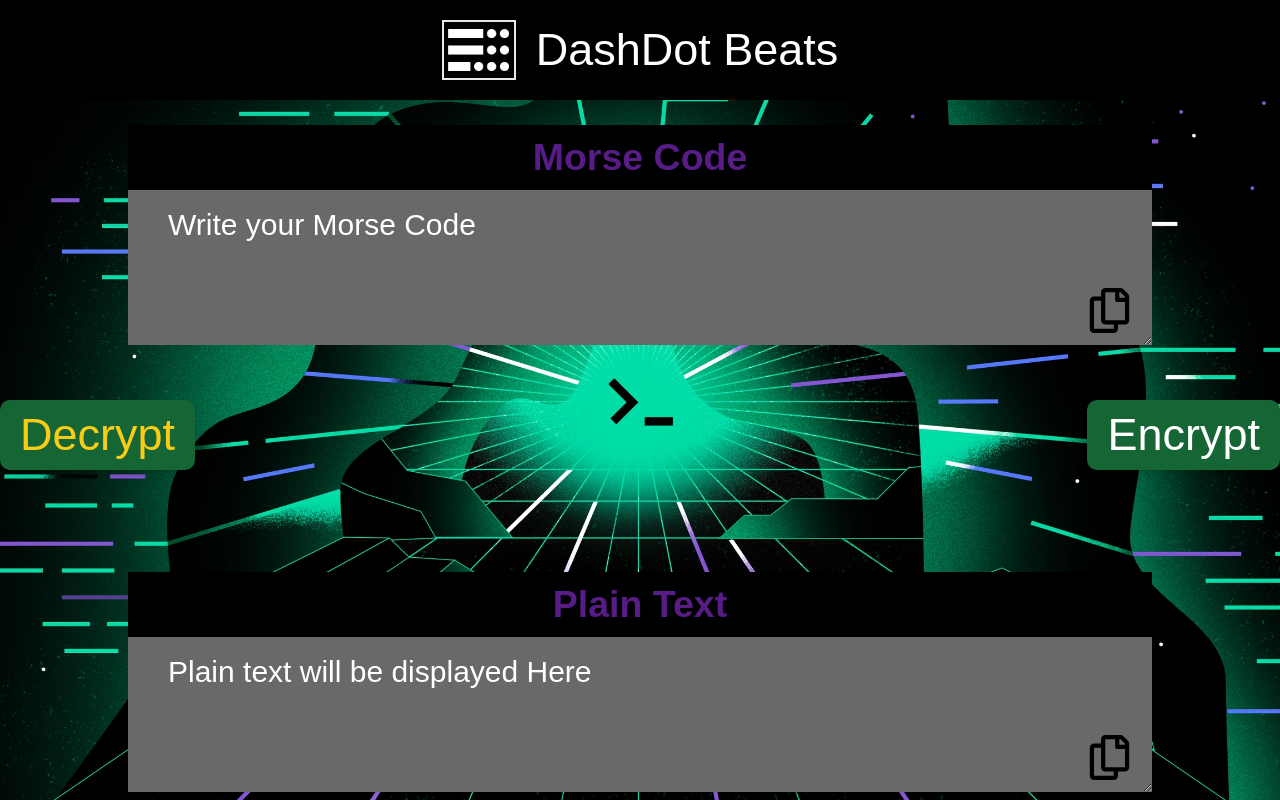
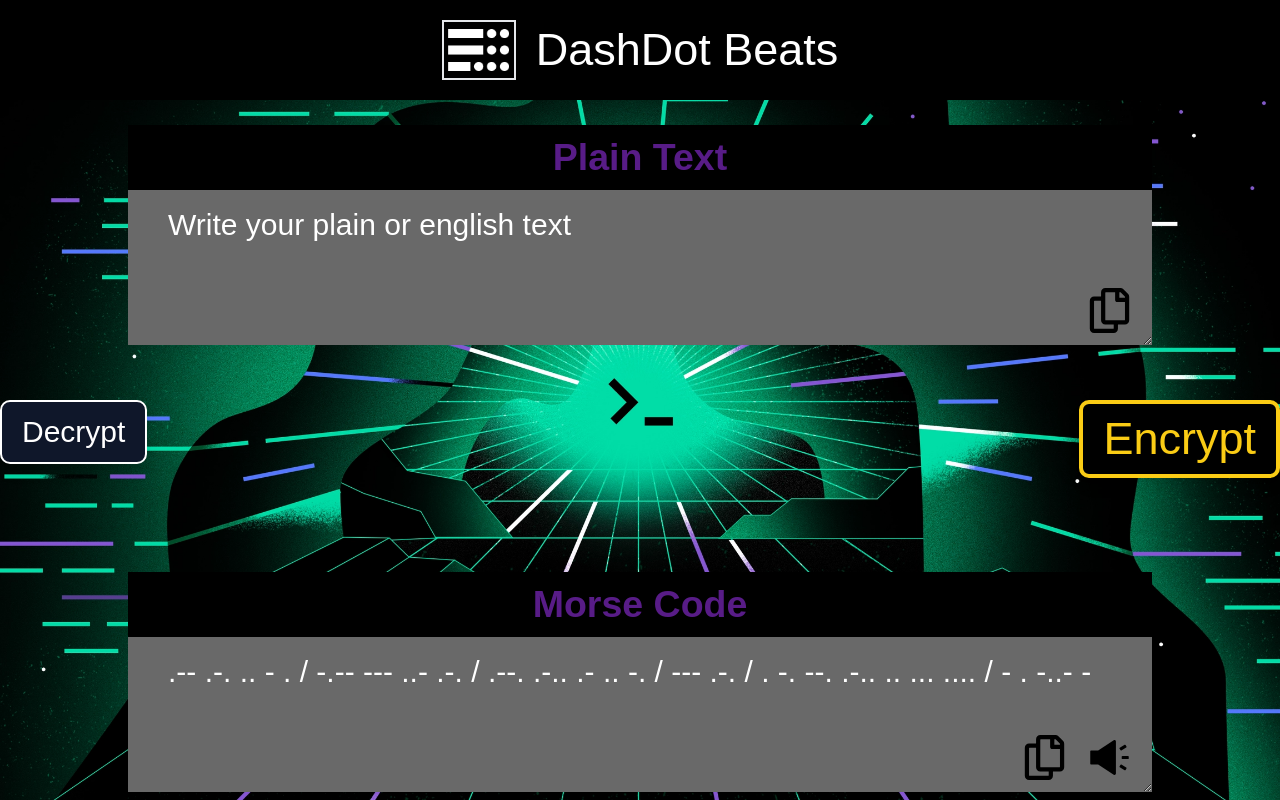
Before and after one commit to imkaransandhu/morse-code, a React (Create React App) app: page / in a window 1280 px wide. Built offline with nearby package versions, Linux system fonts and the light colour scheme.

Commit message:
upd: added speech function

```diff
--- a/package.json
+++ b/package.json
@@ -14,6 +14,7 @@
     "react-scripts": "5.0.1",
     "redux": "^4.2.0",
     "redux-thunk": "^2.4.2",
+    "tone": "^14.7.77",
     "web-vitals": "^2.1.4"
   },
   "scripts": {
--- a/src/Components/CustomButon.js
+++ b/src/Components/CustomButon.js
@@ -17,9 +17,13 @@ const CustomButton = ({ btnType, crypt }) => {
   return (
     <button
       onClick={changeEOrD}
-      className={`${btnType !== crypt ? "text-white " : "text-yellow "} ${
+      className={`${
+        btnType !== crypt
+          ? "text-white bg-slate-900 text-2xl border-2 border-white"
+          : "text-yellow bg-black text-4xl border-4 border-yellow "
+      } ${
         btnType === "Encrypt" ? " right-0" : "left-0"
-      } absolute text-4xl top-1/2 bg-green-800 px-4 py-2 rounded-lg shadow-lg
+      } absolute  top-1/2  px-4 py-2 rounded-lg shadow-lg
       `}
     >
       {btnType}
--- a/src/Components/CustomForm.js
+++ b/src/Components/CustomForm.js
@@ -5,12 +5,18 @@ import changeMorseCode from "../actionCreators/changeMorseCode";
 import changePlainText from "../actionCreators/changePlainText";
 import codeToText from "../Functions/MorseCodeToPlainText/codeToText";
 import textToCode from "../Functions/textToMorse/textToCode";
+import { AiFillSound } from "react-icons/ai";
+//import { Tone, Synth, Transport } from "tone";
+//import { useEffect } from "react";
+import * as Tone from "tone";
+import { useState } from "react";
 
 const CustomForm = ({ crypt, typeOfForm }) => {
   //const [morseCode, setMorseCode] = useState("");
   const dispatch = useDispatch();
   const plainText = useSelector((state) => state.plainText);
   const morseCode = useSelector((state) => state.morseCode);
+  const [playMorseIsActive, setPlayMorseIsActive] = useState(true);
 
   const getMorseCode = (e) => {
     //setMorseCode(e.target.value);
@@ -19,7 +25,6 @@ const CustomForm = ({ crypt, typeOfForm }) => {
     dispatch(changePlainText(changedPlainText));
   };
   const getPlainText = (e) => {
-    console.log(e.target.value);
     let changedMorseCode = textToCode(e.target.value);
     dispatch(changeMorseCode(changedMorseCode));
   };
@@ -31,6 +36,54 @@ const CustomForm = ({ crypt, typeOfForm }) => {
       : (formText = document.getElementsByClassName("bottom")[0].placeholder);
     console.log(formText);
     navigator.clipboard.writeText(formText);
+  };
+
+  // playmorsecodesound
+  //let code = ".-- .-- .--";
+
+  // const dit = ".";
+  // const dah = "-";
+  // const frequency = 880;
+  // //const frequency2 = 440;
+  // const duration = 0.1;
+
+  const playMorse = (e) => {
+    e.preventDefault();
+    console.log(playMorseIsActive);
+    if (!playMorseIsActive) {
+      console.error("please wait last audio is playing");
+    } else {
+      setPlayMorseIsActive(false);
+      const synth = new Tone.PolySynth(Tone.Synth).toDestination();
+      let now = Tone.now();
+
+      for (const letter of morseCode) {
+        if (letter === "-") {
+          now += 0.2;
+          synth.triggerAttackRelease("E4", "10n", now);
+        } else if (letter === ".") {
+          now += 0.2;
+          synth.triggerAttackRelease("C4", "10n", now);
+        } else {
+          now += 0.4;
+          Tone.Transport.scheduleOnce(() => {
+            synth.triggerRelease();
+          }, now);
+        }
+      }
+      let totalTime = morseCode.length * 2000;
+      setInterval(() => setPlayMorseIsActive(true), totalTime);
+    }
+
+    //synth.triggerRelease(releaseArray, now + 0.3);
+  };
+
+  // Plain text speak
+
+  const playText = (e) => {
+    e.preventDefault();
+    let utterance = new SpeechSynthesisUtterance(plainText);
+    speechSynthesis.speak(utterance);
   };
 
   return (
@@ -57,15 +110,27 @@ const CustomForm = ({ crypt, typeOfForm }) => {
               ? "Write your plain or english text "
               : morseCode
             : typeOfForm === "top"
-            ? "Write your Morse Code"
+            ? ""
             : plainText
         }
         className={`${typeOfForm} text-white text-2xl w-full h-1/5 mt-4 py-12 px-8  bg-grey   placeholder:text-white`}
         onChange={crypt === "Encrypt" ? getPlainText : getMorseCode}
         disabled={typeOfForm === "bottom" && true}
       ></textarea>
-      <div className="absolute text-4xl cursor-pointer right-4 bottom-4">
+      <div className="absolute text-4xl cursor-pointer right-4 bottom-4 flex gap-x-4">
         <FaRegCopy onClick={copyToClipboard} className="cursor-pointer" />
+
+        {crypt === "Encrypt"
+          ? typeOfForm === "bottom" && (
+              <button onClick={playMorse}>
+                <AiFillSound className="cursor-pointer" />
+              </button>
+            )
+          : typeOfForm === "bottom" && (
+              <button onClick={playText}>
+                <AiFillSound className="cursor-pointer" />
+              </button>
+            )}
       </div>
     </form>
   );
--- a/src/actionCreators/changeMorseCode.js
+++ b/src/actionCreators/changeMorseCode.js
@@ -5,7 +5,8 @@ export default function changeMorseCode(morseCode) {
     console.log(morseCode);
     return {
       type: "CHANGE_MORSECODE_EMPTY",
-      payload: "Decrypted Text will be displayed here",
+      payload:
+        ".-- .-. .. - . / -.-- --- ..- .-. / .--. .-.. .- .. -. / --- .-. / . -. --. .-.. .. ... .... / - . -..- - ",
     };
   }
 }
--- a/src/reducers/encOrDec.js
+++ b/src/reducers/encOrDec.js
@@ -1,4 +1,4 @@
-export default function encOrDec(state = "Decrypt", action) {
+export default function encOrDec(state = "Encrypt", action) {
   switch (action.type) {
     case "CHANGE_ENCORDEC":
       return action.payload;
--- a/src/reducers/morseCode.js
+++ b/src/reducers/morseCode.js
@@ -1,5 +1,5 @@
 export default function morseCode(
-  state = "Morse Code text will be displayed Here",
+  state = ".-- .-. .. - . / -.-- --- ..- .-. / .--. .-.. .- .. -. / --- .-. / . -. --. .-.. .. ... .... / - . -..- - ",
   action
 ) {
   switch (action.type) {
--- a/src/reducers/plainText.js
+++ b/src/reducers/plainText.js
@@ -1,5 +1,5 @@
 export default function plainText(
-  state = "Plain text will be displayed Here",
+  state = "Write your plain or english text",
   action
 ) {
   switch (action.type) {
```
Also changed, not shown: 1 other file (tests, documents, lock files or other folders).
